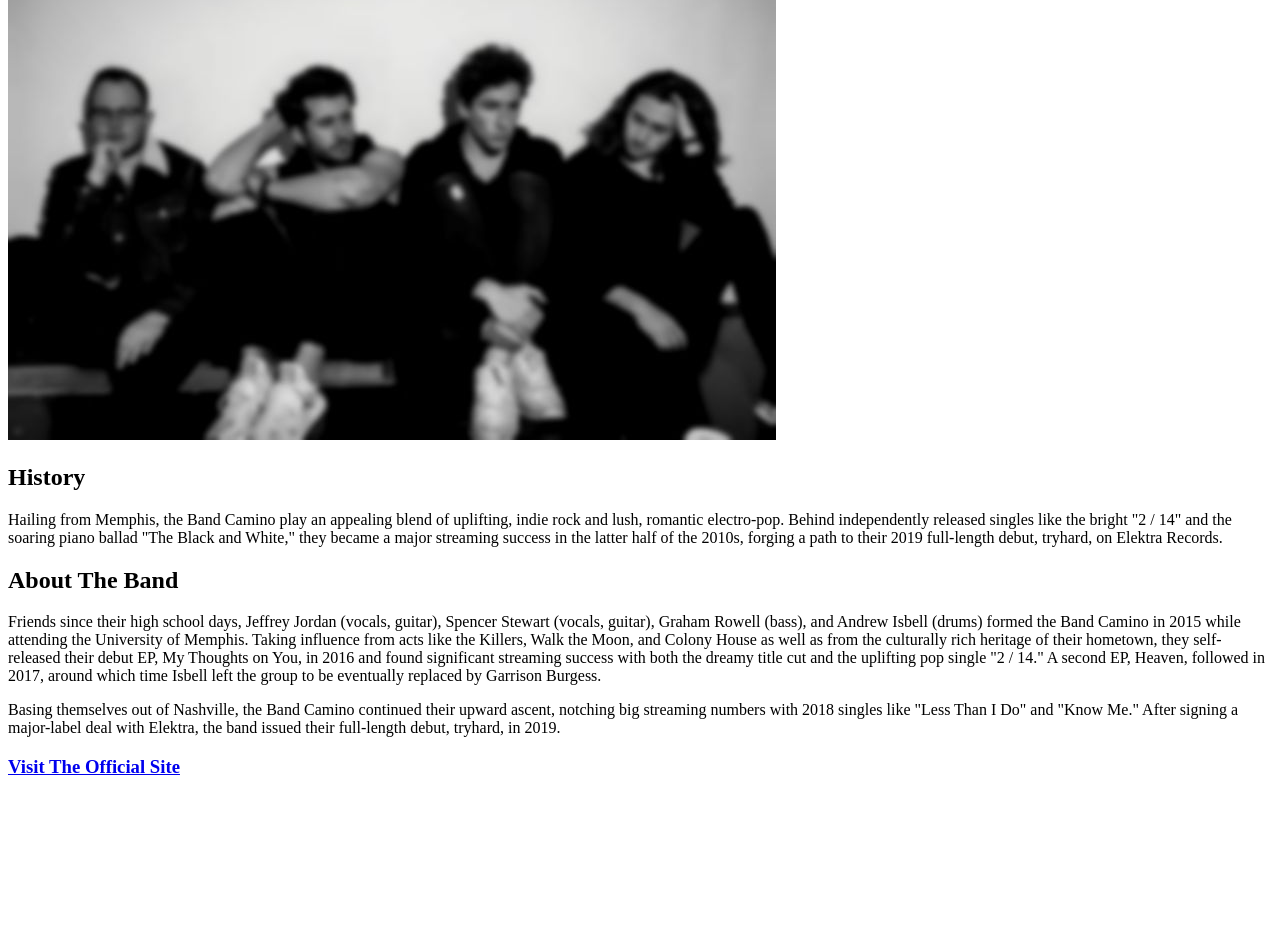
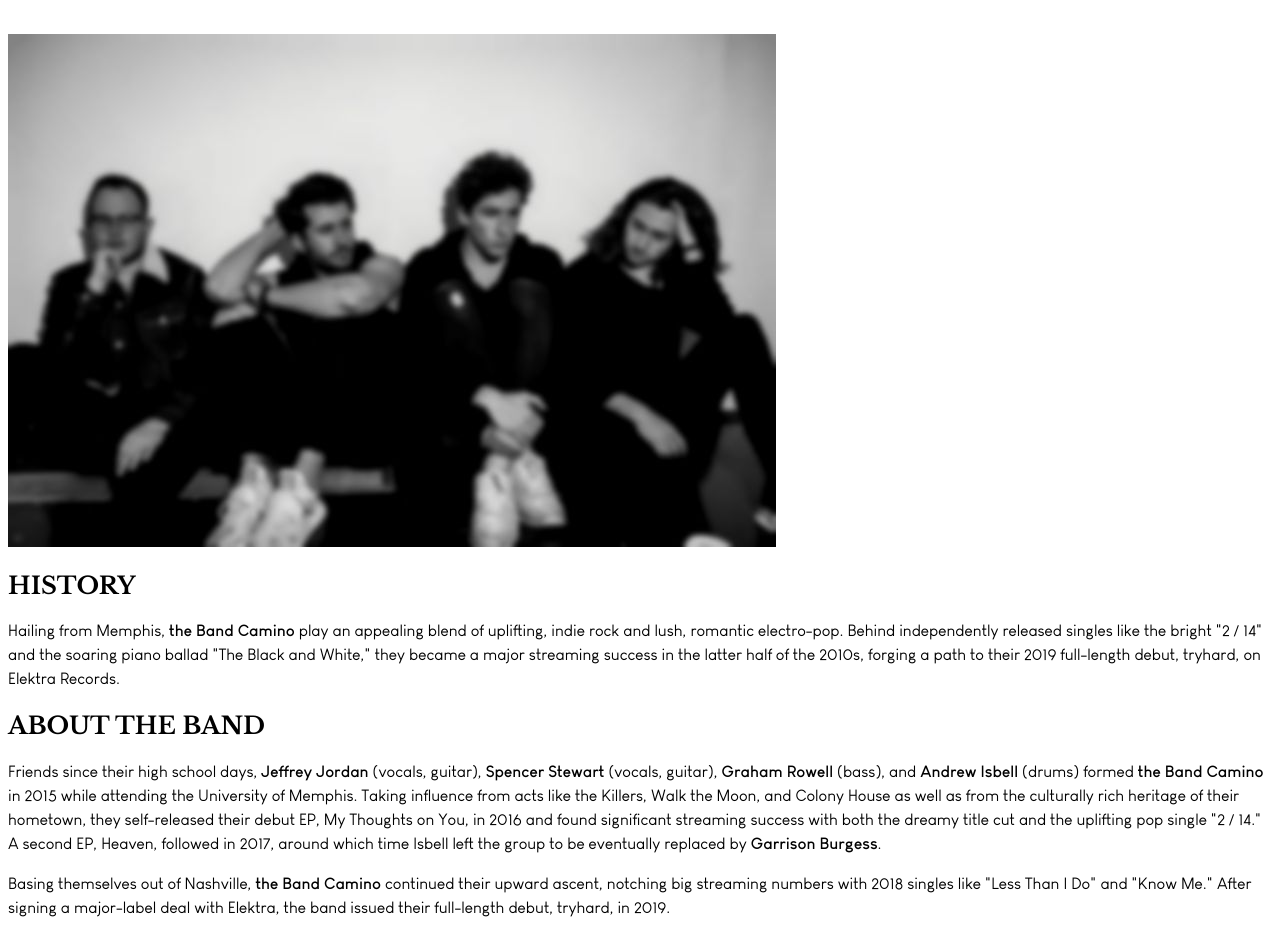
Before and after one commit to maddie1315/assignment4, a plain HTML site: page index.html in a window 1280 px wide. Shown: the part 210-1145 px from the top of the page. Before the commit the page ends 1007 px from the top, so only its background shows below. Drawn offline with nearby package versions, Linux system fonts and the light colour scheme.

Commit message:
added font styling and span tags

```diff
--- a/css/styles.css
+++ b/css/styles.css
@@ -0,0 +1,40 @@
+@font-face {
+  font-family:'louis-george-cafe';
+  src: url('../fonts/louis-george-cafe.ttf') format('truetype');
+}
+
+@font-face {
+  font-family:'louis-george-cafe-bold';
+  src: url('../fonts/louis-george-cafe-bold.ttf') format('truetype');
+}
+
+h1,
+h2,
+h3 {
+  font-family: 'Libre Baskerville', serif;
+  text-transform: uppercase;
+}
+
+h1 {
+  font-size: 60px;
+  text-align: center;
+  letter-spacing: 0.1em;
+}
+
+h2 {
+  font-size: 24px;
+}
+
+h3 {
+  font-size: 18px;
+}
+
+p {
+  font-family: 'louis-george-cafe', sans-serif;
+  font-size: 16px;
+  line-height: 1.5em;
+}
+
+.name {
+  font-family: 'louis-george-cafe-bold', sans-serif;
+}
--- a/index.html
+++ b/index.html
@@ -3,6 +3,11 @@
   <head>
     <meta charset="utf-8">
     <title>The Band Camino</title>
+
+    <link rel="stylesheet" href="css/styles.css">
+
+    <link rel="preconnect" href="https://fonts.gstatic.com">
+    <link href="https://fonts.googleapis.com/css2?family=Libre+Baskerville:wght@700&display=swap" rel="stylesheet">
   </head>
 
   <body>
@@ -27,14 +32,14 @@
 
       <section id="history">
         <h2>History</h2>
-        <p>Hailing from Memphis, the Band Camino play an appealing blend of uplifting, indie rock and lush, romantic electro-pop. Behind independently released singles like the bright "2 / 14" and the soaring piano ballad "The Black and White," they became a major streaming success in the latter half of the 2010s, forging a path to their 2019 full-length debut, tryhard, on Elektra Records.</p>
+        <p>Hailing from Memphis, <span class="name">the Band Camino</span> play an appealing blend of uplifting, indie rock and lush, romantic electro-pop. Behind independently released singles like the bright "2 / 14" and the soaring piano ballad "The Black and White," they became a major streaming success in the latter half of the 2010s, forging a path to their 2019 full-length debut, tryhard, on Elektra Records.</p>
       </section>
 
       <section id="about">
         <h2>About The Band</h2>
-        <p>Friends since their high school days, Jeffrey Jordan (vocals, guitar), Spencer Stewart (vocals, guitar), Graham Rowell (bass), and Andrew Isbell (drums) formed the Band Camino in 2015 while attending the University of Memphis. Taking influence from acts like the Killers, Walk the Moon, and Colony House as well as from the culturally rich heritage of their hometown, they self-released their debut EP, My Thoughts on You, in 2016 and found significant streaming success with both the dreamy title cut and the uplifting pop single "2 / 14." A second EP, Heaven, followed in 2017, around which time Isbell left the group to be eventually replaced by Garrison Burgess.</p>
+        <p>Friends since their high school days, <span class="name">Jeffrey Jordan</span> (vocals, guitar), <span class="name">Spencer Stewart</span> (vocals, guitar), <span class="name">Graham Rowell</span> (bass), and <span class="name">Andrew Isbell</span> (drums) formed <span class="name">the Band Camino</span> in 2015 while attending the University of Memphis. Taking influence from acts like the Killers, Walk the Moon, and Colony House as well as from the culturally rich heritage of their hometown, they self-released their debut EP, My Thoughts on You, in 2016 and found significant streaming success with both the dreamy title cut and the uplifting pop single "2 / 14." A second EP, Heaven, followed in 2017, around which time Isbell left the group to be eventually replaced by <span class="name">Garrison Burgess</span>.</p>
 
-        <p>Basing themselves out of Nashville, the Band Camino continued their upward ascent, notching big streaming numbers with 2018 singles like "Less Than I Do" and "Know Me." After signing a major-label deal with Elektra, the band issued their full-length debut, tryhard, in 2019.</p>
+        <p>Basing themselves out of Nashville, <span class="name">the Band Camino</span> continued their upward ascent, notching big streaming numbers with 2018 singles like "Less Than I Do" and "Know Me." After signing a major-label deal with Elektra, the band issued their full-length debut, tryhard, in 2019.</p>
       </section>
 
       <section class="official-page">
```
